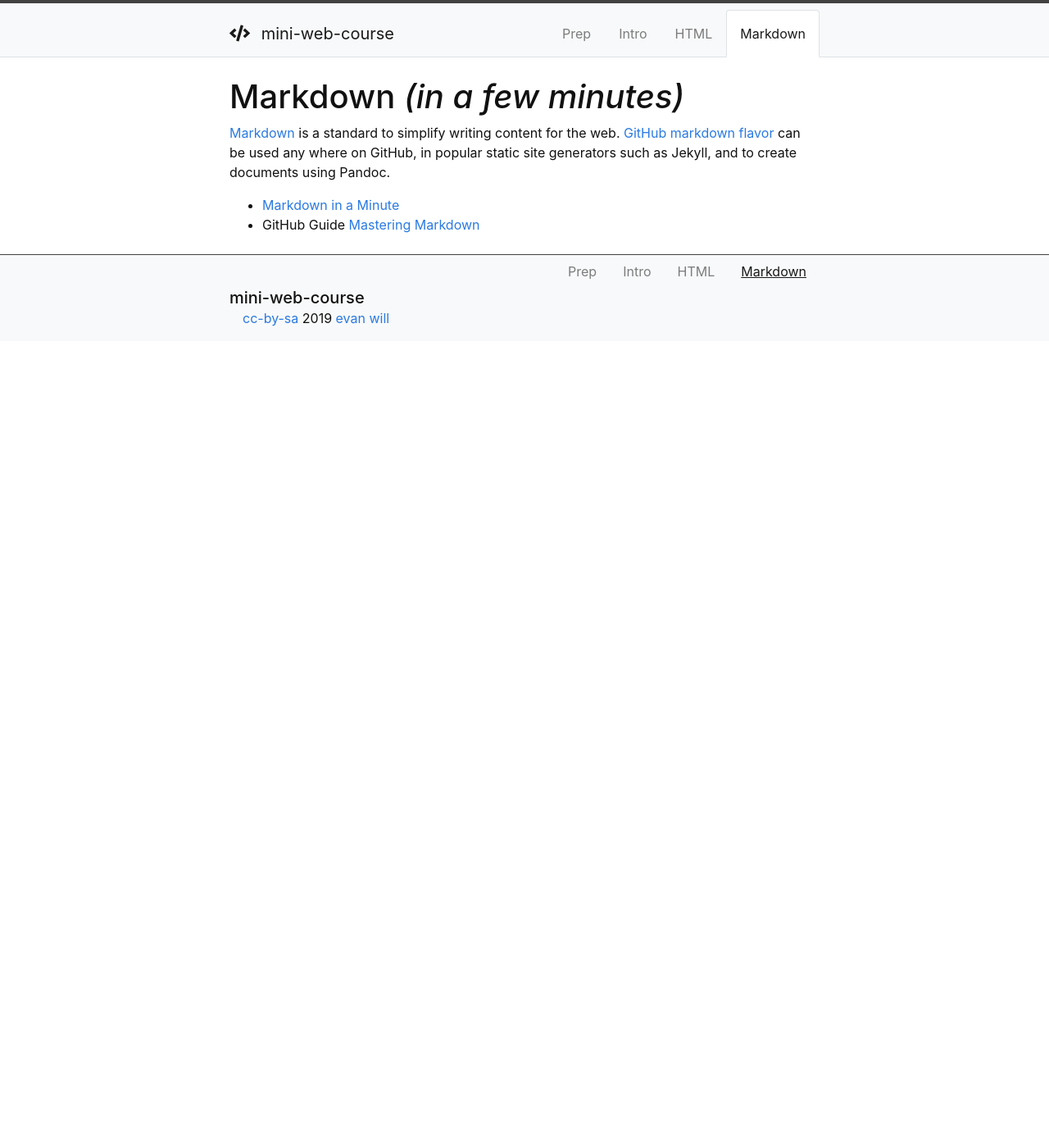
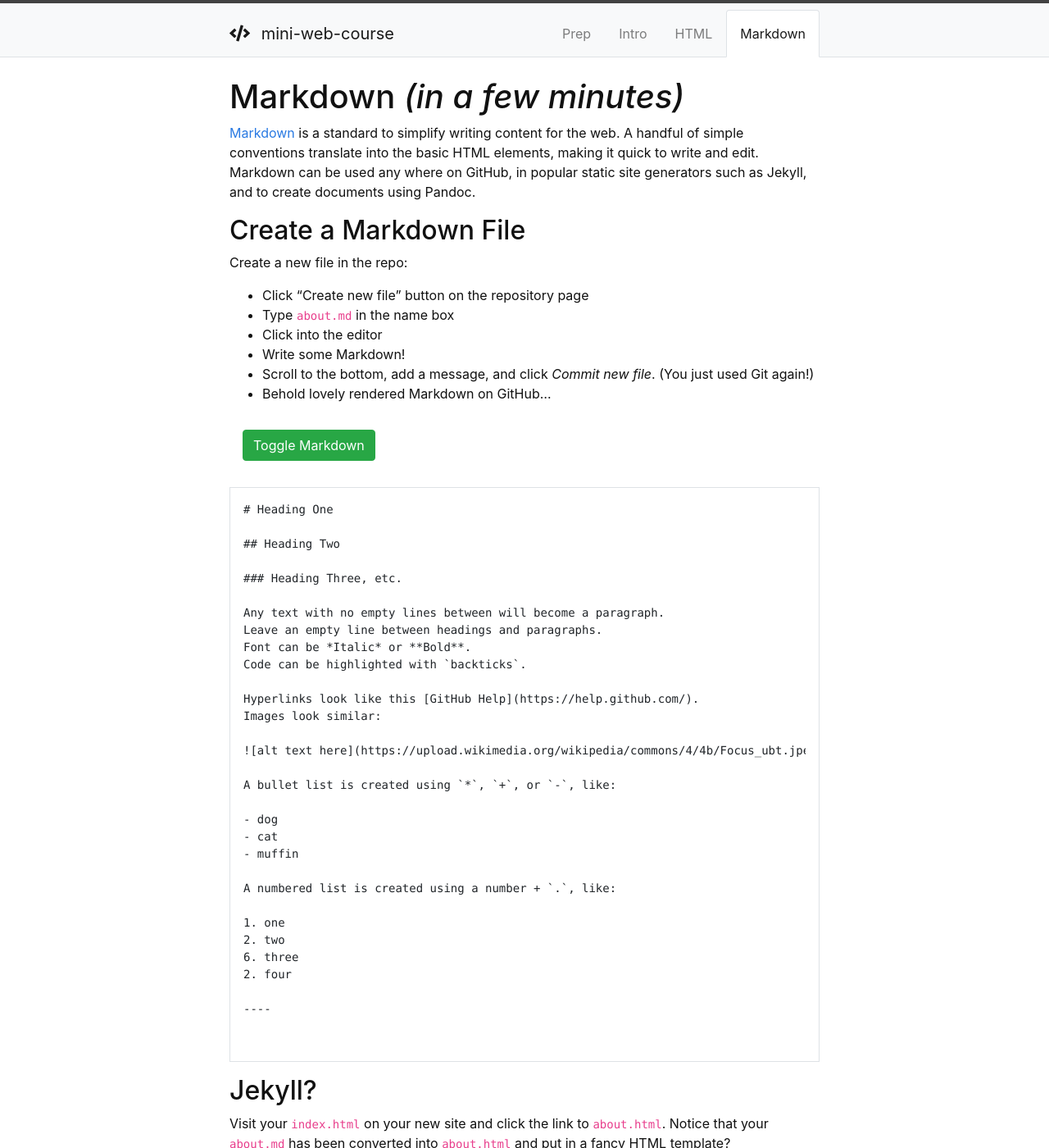
Before and after one commit to evanwill/mini-web-crash-course, a Jekyll site: the page built from content/3-markdown.md, in a window 1280 px wide and 1400 px high. Shown: the whole window at 82% size. Built offline with Jekyll 4.4.1, drawn with Linux system fonts in a browser that asks for light colours; some of the changed text lies outside the part shown.

Commit message:
update all content

````diff
--- a/content/3-markdown.md
+++ b/content/3-markdown.md
@@ -6,7 +6,115 @@ nav: true
 # Markdown *(in a few minutes)*
 
 [Markdown](https://daringfireball.net/projects/markdown/) is a standard to simplify writing content for the web.
-[GitHub markdown flavor](https://help.github.com/articles/basic-writing-and-formatting-syntax/) can be used any where on GitHub, in popular static site generators such as Jekyll, and to create documents using Pandoc.
+A handful of simple conventions translate into the basic HTML elements, making it quick to write and edit.
+Markdown can be used any where on GitHub, in popular static site generators such as Jekyll, and to create documents using Pandoc.
 
-- [Markdown in a Minute](https://evanwill.github.io/_drafts/notes/markdown-minute.html)
+## Create a Markdown File
+
+Create a new file in the repo:
+
+- Click "Create new file" button on the repository page
+- Type `about.md` in the name box
+- Click into the editor
+- Write some Markdown!
+- Scroll to the bottom, add a message, and click *Commit new file*. (You just used Git again!)
+- Behold lovely rendered Markdown on GitHub...
+
+<button id="toggle" class="btn btn-success m-3">Toggle Markdown</button>
+
+<div class="border p-3 mb-3">
+<div id="source" markdown="1">
+
+```
+# Heading One
+
+## Heading Two
+
+### Heading Three, etc.
+
+Any text with no empty lines between will become a paragraph.
+Leave an empty line between headings and paragraphs.
+Font can be *Italic* or **Bold**.
+Code can be highlighted with `backticks`.
+
+Hyperlinks look like this [GitHub Help](https://help.github.com/).
+Images look similar:
+
+![alt text here](https://upload.wikimedia.org/wikipedia/commons/4/4b/Focus_ubt.jpeg)
+
+A bullet list is created using `*`, `+`, or `-`, like:
+
+- dog
+- cat
+- muffin
+
+A numbered list is created using a number + `.`, like:
+
+1. one
+2. two
+6. three
+2. four
+
+----
+
+```
+</div>
+
+<div id="rendered" markdown="1">
+
+# Heading One
+
+## Heading Two
+
+### Heading Three, etc.
+
+Any text with no empty lines between will become a paragraph.
+Leave an empty line between headings and paragraphs.
+Font can be *Italic* or **Bold**.
+Code can be highlighted with `backticks`.
+
+Hyperlinks look like this [GitHub Help](https://help.github.com/).
+Images look similar:
+
+![alt text here](https://upload.wikimedia.org/wikipedia/commons/4/4b/Focus_ubt.jpeg)
+
+A bullet list is created using `*`, `+`, or `-`, like:
+
+- dog
+- cat
+- muffin
+
+A numbered list is created using a number + `.`, like:
+
+1. one
+2. two
+6. three
+2. four
+
+----
+</div>
+</div>
+
+## Jekyll?
+
+Visit your `index.html` on your new site and click the link to `about.html`.
+Notice that your `about.md` has been converted into `about.html` and put in a fancy HTML template?
+
+Behind the scene, gh-pages is running [Jekyll](https://jekyllrb.com/) static site generator.
+Jekyll automatically converted your Markdown into a lovely web page using a builtin theme.
+
+## Resources
+
 - GitHub Guide [Mastering Markdown](https://guides.github.com/features/mastering-markdown/)
+- [GitHub markdown flavor](https://help.github.com/articles/basic-writing-and-formatting-syntax/)
+- [Dillinger](https://dillinger.io/) Markdown editor
+- [Pandoc](https://pandoc.org/)
+
+<script>
+function markdownToggle() {
+    document.getElementById("source").style.display = (document.getElementById("source").style.display === "none") ? "block" : "none";
+    document.getElementById("rendered").style.display = (document.getElementById("rendered").style.display === "block") ? "none" : "block";
+}
+document.getElementById("rendered").style.display = "none";
+document.getElementById("toggle").onclick = function () { markdownToggle(); };
+</script>
````
Also changed, not shown: content/0-prep.md (+7 -3 lines), content/1-intro.md (+13 -2 lines), content/2-html.md (+59 -2 lines), index.md (+2 -2 lines).
